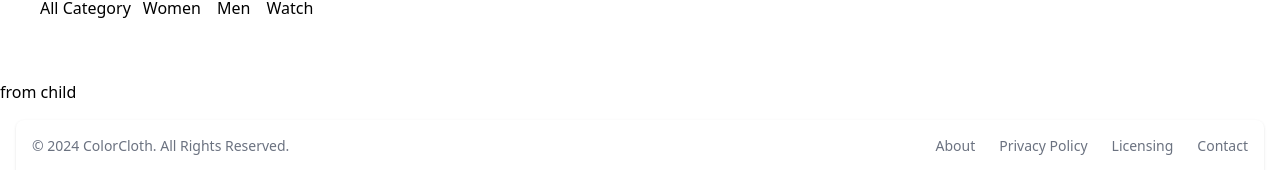
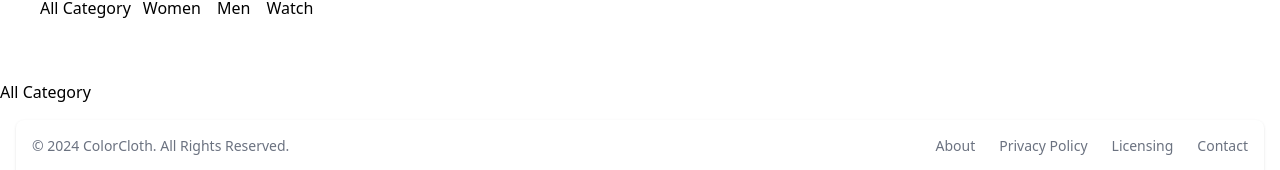
Before and after one commit to shantanumane/EcommerceColorCloth, a React (Create React App) app: page / in a window 1280 px wide. Shown: the part 1014-1184 px from the top of the page. Built offline with nearby package versions, Linux system fonts and the light colour scheme.

Commit message:
productList Component Updated
Signed-off-by: Shantanu Personal <shantanumane01@gmail.com>

```diff
--- a/src/components/productList.js
+++ b/src/components/productList.js
@@ -1,16 +1,13 @@
-import { useState } from "react";
+import { useEffect, useState } from "react";
 
 const ProductList=(props)=>{
-    const productItems=[{"category":"Men","productName":"Only Check Trouser","price":1000},{"category":"Men","productName":"Herschel supply","price":1300},{"category":"Men","productName":"Herschel G supply","price":1200},{"category":"Men","productName":"Herschel C Drw","price":1100},{"category":"Women","productName":"Esprit Ruffle Shirt","price":1000},{"category":"Women","productName":"Herschel supply","price":1300},{"category":"Women","productName":"Classic Trench Coat","price":1200},{"category":"Women","productName":"Front Pocket Jumper","price":1100},{"category":"Watch","productName":"Esprit Guel Shirt","price":1000},{"category":"Watch","productName":"Herschel S","price":1300},{"category":"Watch","productName":"Classic B Coat","price":800},{"category":"Watch","productName":"Front Pocket Jumper","price":1200}];
-    const [plist,setplist]=useState(productItems);
+    useEffect(()=>{
+        console.log('props.ProductList',props.ProductList);
+        console.log("props.category", props.category);
+    },[props.ProductList, props.category])
     return (
         <div >
-            {plist.filter(item=>item.category===props.Category).map(res=>{
-                console.log(res.productName)
-            })
-
-            }
-            {props.Category} from child
+            {props.category}
         </div>
     );
 }
--- a/src/components/productOverview.js
+++ b/src/components/productOverview.js
@@ -1,18 +1,32 @@
 import { useState } from "react";
 import ProductList from "./productList";
+
+const productItems='[{"category":"Men","productName":"Only Check Trouser","price":1000},{"category":"Men","productName":"Herschel supply","price":1300},{"category":"Men","productName":"Herschel G supply","price":1200},{"category":"Men","productName":"Herschel C Drw","price":1100},{"category":"Women","productName":"Esprit Ruffle Shirt","price":1000},{"category":"Women","productName":"Herschel supply","price":1300},{"category":"Women","productName":"Classic Trench Coat","price":1200},{"category":"Women","productName":"Front Pocket Jumper","price":1100},{"category":"Watch","productName":"Esprit Guel Shirt","price":1000},{"category":"Watch","productName":"Herschel S","price":1300},{"category":"Watch","productName":"Classic B Coat","price":800},{"category":"Watch","productName":"Front PoZZcket Jumper","price":1200}]';
+const value = [{category:"Men",productName:"Only Check Trouser",price:1000}]
 const ProductOverview=()=>{
-    // const categoryMapper={
-    //     'All Category':<Products/>,
-    //     'Women':<Products/>,
-    //     'Men':<FlexImage/>,
-    //     'Watch':<Navbar/>,
-    // }
-    const [selectedComp,setComponent]=useState('');
+
+
+    const [selectedCategory,setCategory]=useState('All Category');
+    const [filteredProducts,setFilteredProducts]=useState(value);
     function renderCetegoryComp(event)
     {
-        let componentName=event?.target?.attributes?.getNamedItem('value')?.value;
-        // const catMap = new Map(Object.entries(categoryMapper));
-        setComponent(componentName);
+        let categoryName=event?.target?.attributes?.getNamedItem('value')?.value;
+        setCategory(categoryName);
+        console.log('before',filteredProducts,categoryName)
+        if(categoryName==='All Category')
+        {
+            setFilteredProducts(productItems);
+            console.log('skipped')
+        }
+        else{
+            console.log('not skipped',categoryName)
+            let  filter=productItems.filter(product=>product.category===categoryName);
+            console.log('not 2 skipped',filter)
+
+            setFilteredProducts(filter);
+        }
+        console.log('after ',filteredProducts,categoryName)
+
     }
     return(
         <div >
@@ -29,7 +43,7 @@ const ProductOverview=()=>{
                     </ul>
                 </div>
             </div>
-            <ProductList Category={selectedComp}/>
+            <ProductList category={selectedCategory} productList={filteredProducts} />
         </div>
 
     );
```
